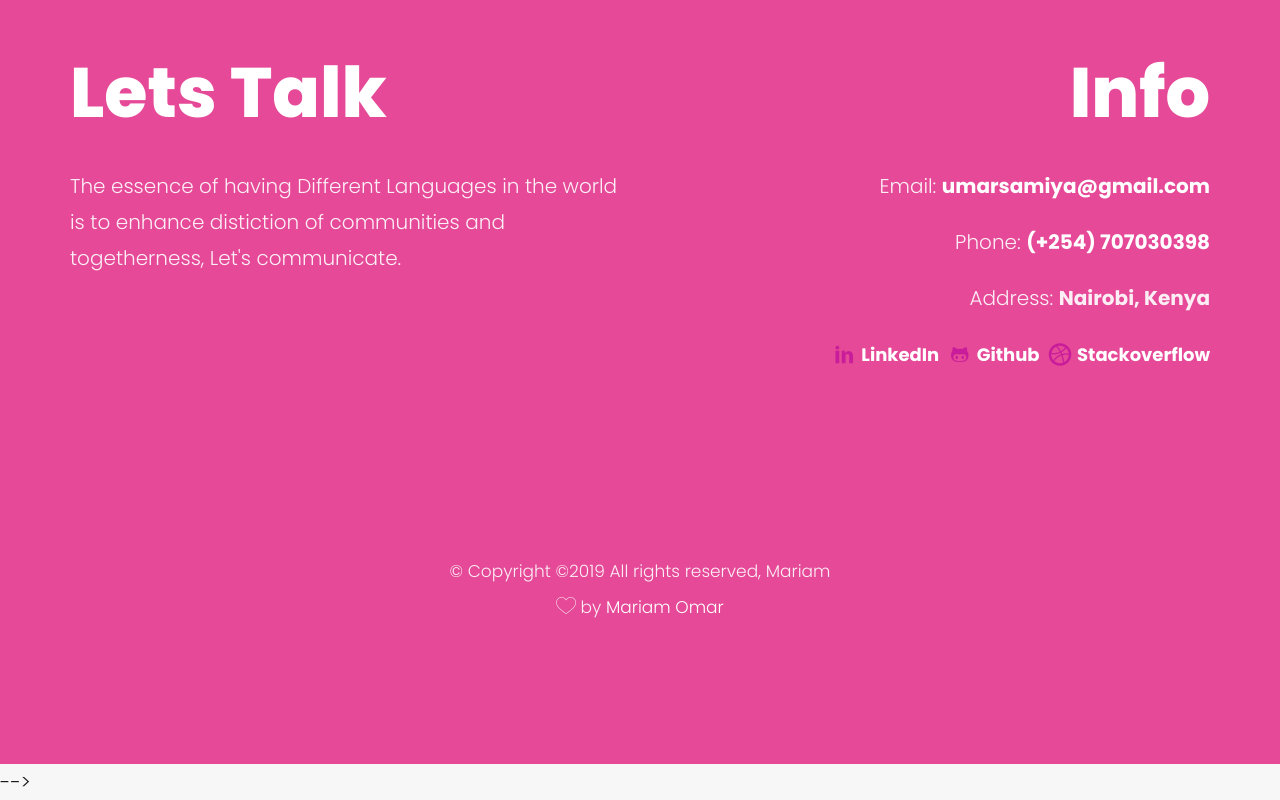
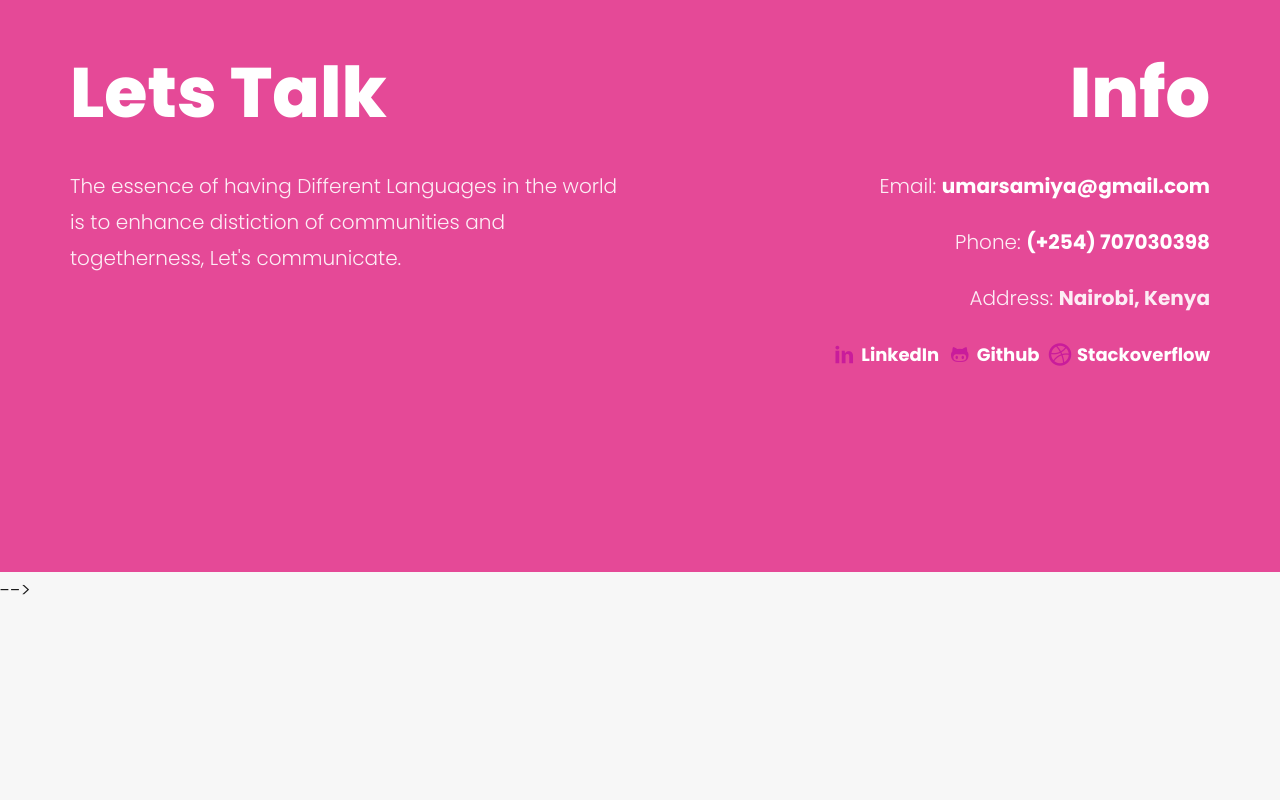
Before and after one commit to samiyah1/My-Portfolio, a plain HTML site: page services.html in a window 1280 px wide. Shown: the part 1520-2320 px from the top of the page. After the commit the page ends 2128 px from the top, so only its background shows below. Drawn offline with Linux system fonts and the light colour scheme; files whose address does not match are found by name.

Commit message:
Update services.html

```diff
--- a/services.html
+++ b/services.html
@@ -116,7 +116,7 @@
 								<h3><a href="#">Create</a></h3>
 								<h4>Individual Applications</h4>
 								<h4>&</h4>
-									<h4>Group projects</h4>
+									<h4>Group Projects</h4>
 							</div>
 						</div>
 					</div>
@@ -189,18 +189,7 @@
 					</div>
 				</div>
 			</div>
-			<div class="container-fluid">
-				<div class="row copyright">
-					<div class="col-md-4 col-md-offset-4 text-center">
-						<p>
-							<small class="block">&copy;
-	Copyright &copy;<script>document.write(new Date().getFullYear());</script> All rights reserved, Mariam <i class="icon-heart" aria-hidden="true"></i> by <a href="#" target="_blank">Mariam Omar</a>
-</small>
 
-						</p>
-					</div>
-				</div>
-			</div>
 		</footer>
 
 	</div> -->
```
